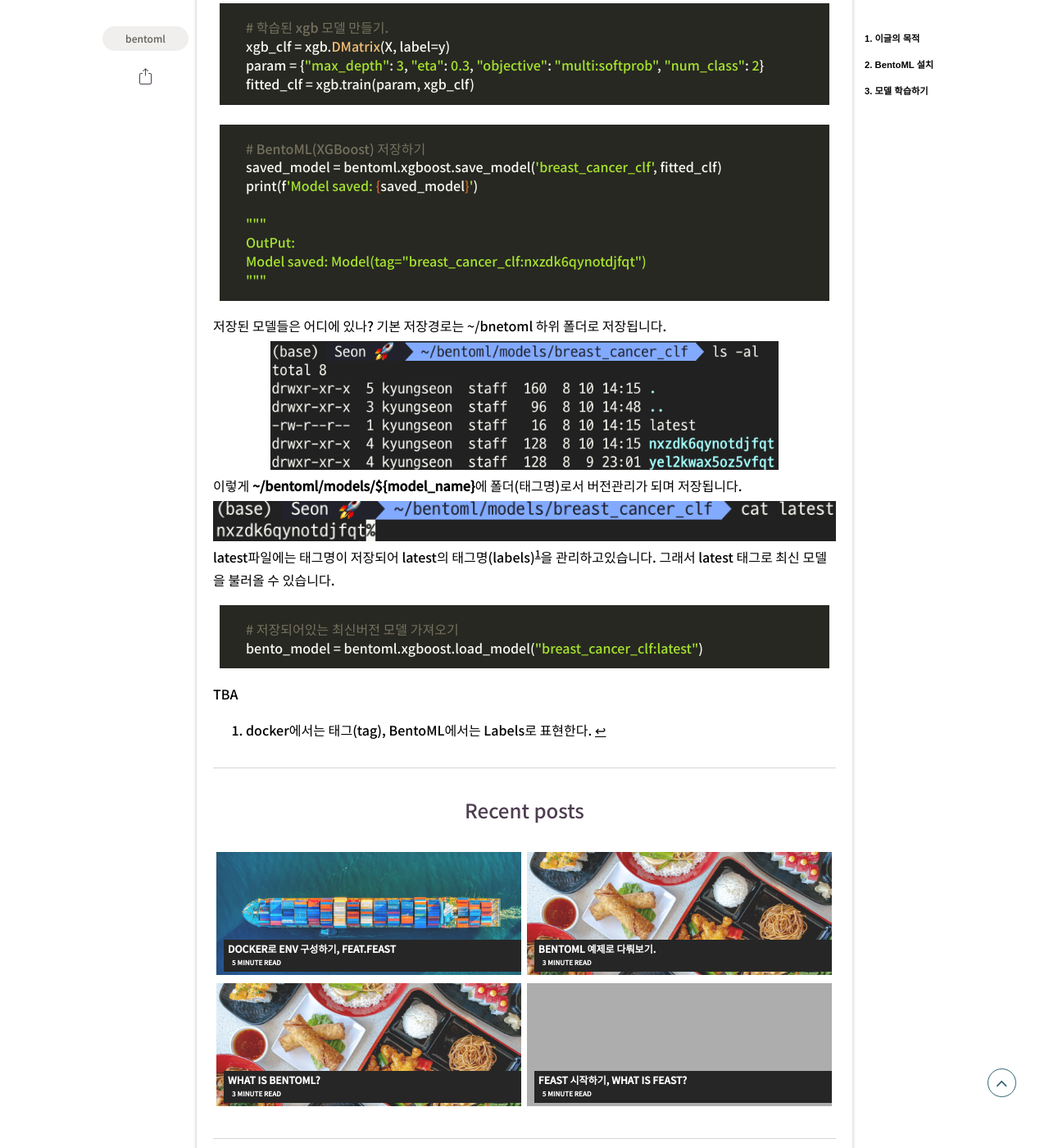
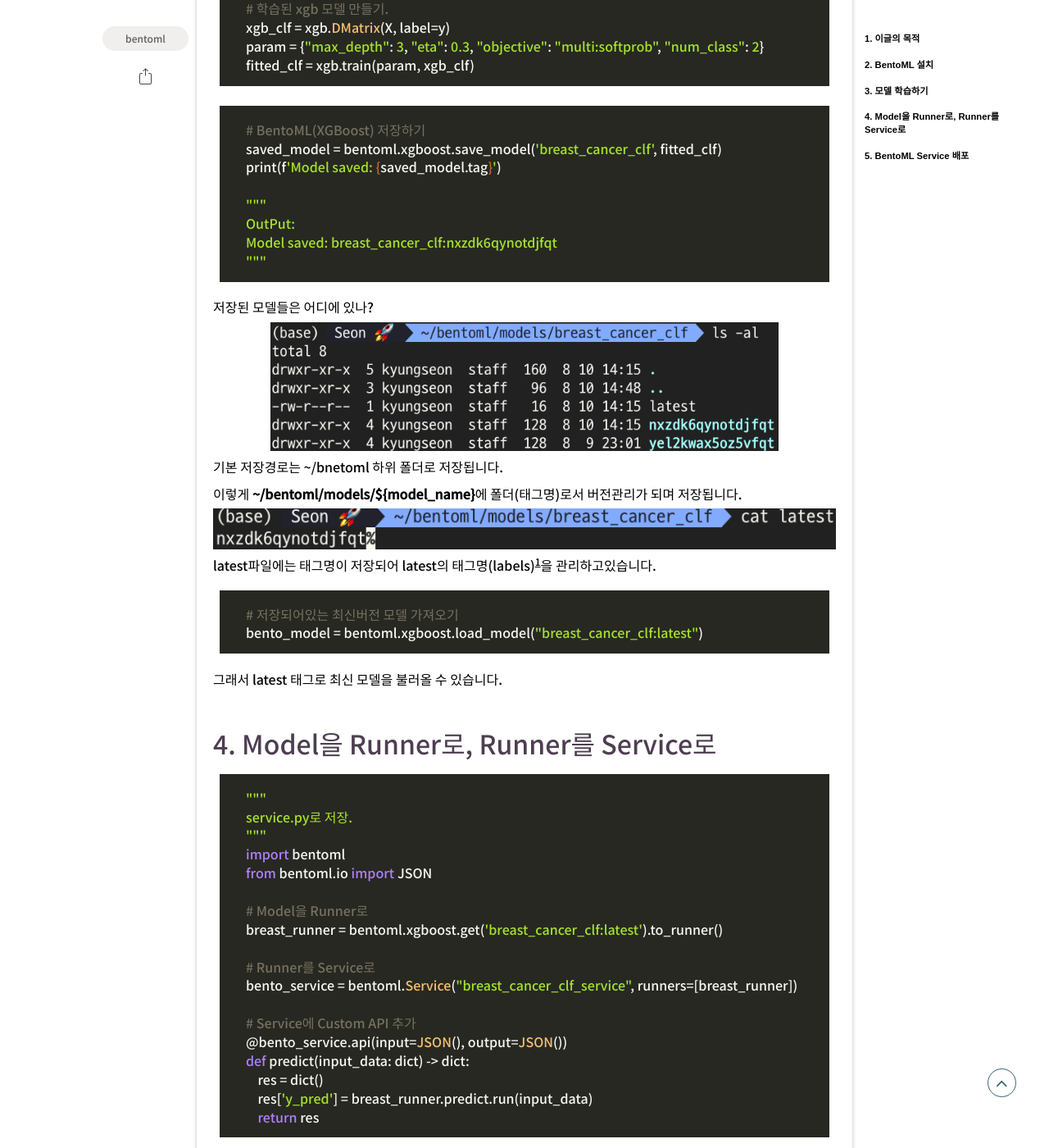
Before and after one commit to kyungseonpark/kyungseonpark.github.io, a Jekyll site: the page built from _posts/2022-08-09-start-to-bentoml.md, in a window 1280 px wide and 1400 px high, scrolled down 1716 px. Shown: the whole window at 82% size. Built offline with Jekyll 4.4.1, drawn with Linux system fonts in a browser that asks for light colours; comment, search, counter and statistics services are not loaded; some of the changed text lies outside the part shown; grey boxes are pictures that could not be loaded.

Commit message:
[post] start to bentoml

````diff
--- a/_posts/2022-08-09-start-to-bentoml.md
+++ b/_posts/2022-08-09-start-to-bentoml.md
@@ -8,7 +8,7 @@
 img: posts/cover/bento.webp
 tags: [bentoml]
 author: Kyungseon Park
-github: kyungseonpark/MLops-BentoML
+github: kyungseonpark/MLops-BentoML/blob/main/BentoML_tutorial.ipynb
 toc: yes
 ---
 
@@ -46,8 +46,7 @@
 ```python
 # BentoML 가져와
 import bentoml
-
-from xgboost as xgb
+import xgboost as xgb
 # Toy Dataset 가져와
 from sklearn import datasets
 
@@ -66,31 +65,68 @@
 ```python
 # BentoML(XGBoost) 저장하기
 saved_model = bentoml.xgboost.save_model('breast_cancer_clf', fitted_clf)
-print(f'Model saved: {saved_model}')
+print(f'Model saved: {saved_model.tag}')
 
 """
 OutPut:
-Model saved: Model(tag="breast_cancer_clf:nxzdk6qynotdjfqt")
+Model saved: breast_cancer_clf:nxzdk6qynotdjfqt
 """
 ```
 
-저장된 모델들은 어디에 있나? 기본 저장경로는 ~/bnetoml 하위 폴더로 저장됩니다.
+저장된 모델들은 어디에 있나?
 
 <img src="../assets/img/posts/2022-08-09-start-to-bentoml/image-20220810145022809.png" alt="image-20220810145022809" style="zoom:80%;" />
+
+ 기본 저장경로는 ~/bnetoml 하위 폴더로 저장됩니다.
 
 이렇게 **~/bentoml/models/${model_name}**에 폴더(태그명)로서 버전관리가 되며 저장됩니다.
 
 ![image-20220810145226175](../assets/img/posts/2022-08-09-start-to-bentoml/image-20220810145226175.png)
 
-latest파일에는 태그명이 저장되어 latest의 태그명(labels)[^1]을 관리하고있습니다. 그래서 latest 태그로 최신 모델을 불러올 수 있습니다.
+latest파일에는 태그명이 저장되어 latest의 태그명(labels)[^1]을 관리하고있습니다.
 
 ```python
 # 저장되어있는 최신버전 모델 가져오기
 bento_model = bentoml.xgboost.load_model("breast_cancer_clf:latest")
 ```
 
+그래서 latest 태그로 최신 모델을 불러올 수 있습니다.
 
 
-TBA
+
+# 4. Model을 Runner로, Runner를 Service로
+
+```python
+"""
+service.py로 저장.
+"""
+import bentoml
+from bentoml.io import JSON
+
+# Model을 Runner로
+breast_runner = bentoml.xgboost.get('breast_cancer_clf:latest').to_runner()
+
+# Runner를 Service로
+bento_service = bentoml.Service("breast_cancer_clf_service", runners=[breast_runner])
+
+# Service에 Custom API 추가
+@bento_service.api(input=JSON(), output=JSON())
+def predict(input_data: dict) -> dict:
+    res = dict()
+    res['y_pred'] = breast_runner.predict.run(input_data)
+    return res
+```
+
+
+
+# 5. BentoML Service 배포
+
+```shell
+bentoml serve service:bento_service --reload
+```
+
+FastAPI처럼 app(bento_service)를 직접 설정하여 백엔드서버를 실행하게 됩니다.
+
+
 
 [^1]: docker에서는 태그(tag), BentoML에서는 Labels로 표현한다.
````
